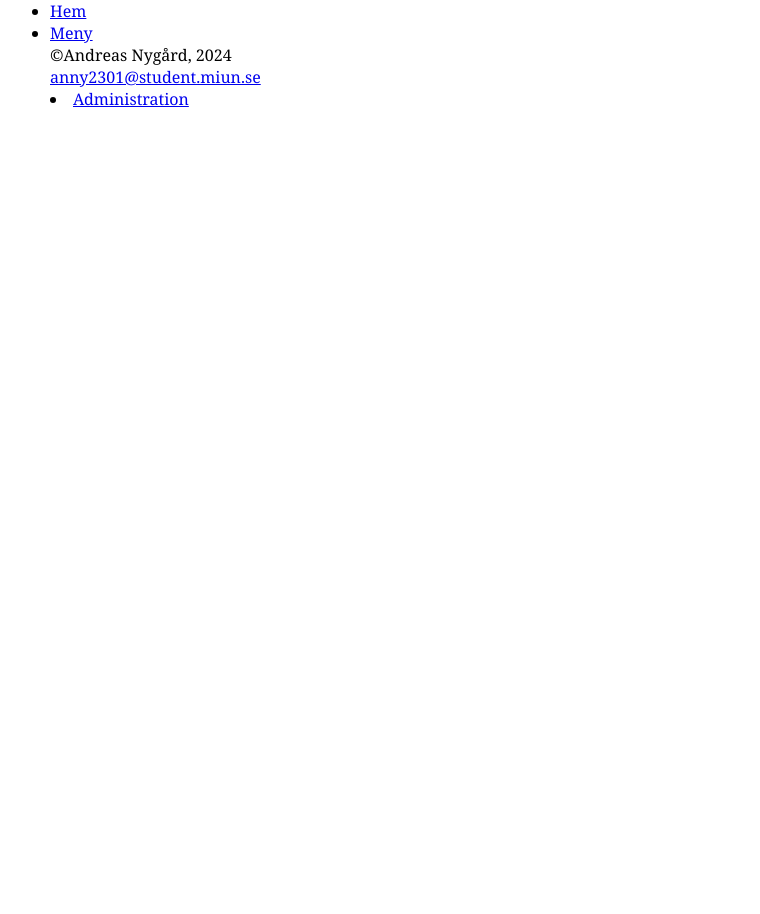
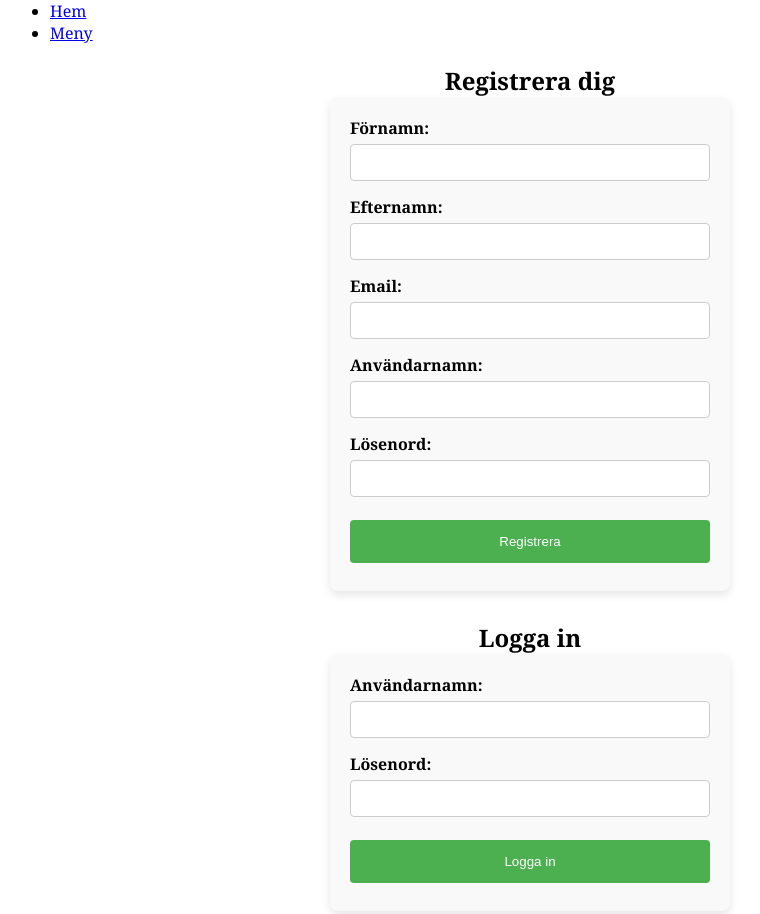
Before and after one commit to Nygaaard/projekt-webbsida, a website built with Parcel: page src/admin.html in a window 1280 px wide. Shown: the top 914 px of the page, without its empty margins (110-870 px from the left). Before the commit the page ends 800 px from the top, so only its background shows below. Built offline with nearby package versions, Linux system fonts and the light colour scheme.

Commit message:
Created form on admin.html. Also CSS

```diff
--- a/src/admin.html
+++ b/src/admin.html
@@ -16,7 +16,54 @@
         </ul>
       </nav>
     </header>
-    <main></main>
+    <main>
+      <div class="form-wrapper">
+        <div class="form-container">
+          <section class="register-section">
+            <h2 class="form-header">Registrera dig</h2>
+            <form method="post" class="register-form">
+              <label for="firstname">Förnamn:</label>
+              <br />
+              <input type="text" id="firstname" name="firstname" />
+              <br />
+              <label for="lastname">Efternamn:</label>
+              <br />
+              <input type="text" id="lastname" name="lastname" />
+              <br />
+              <label for="email">Email:</label>
+              <br />
+              <input type="email" id="email" name="username" />
+              <br />
+              <label for="username">Användarnamn:</label>
+              <br />
+              <input type="text" id="username" name="username" />
+              <br />
+              <label for="password">Lösenord:</label>
+              <br />
+              <input type="password" id="password" name="password" />
+              <br />
+              <input type="submit" id="register" value="Registrera" />
+            </form>
+          </section>
+          <div id="errMessageReg"></div>
+          <section class="login-section">
+            <h2 class="form-header">Logga in</h2>
+            <form action="post" class="login-form">
+              <label for="userName">Användarnamn:</label>
+              <br />
+              <input type="text" id="userNameLogin" name="userName" />
+              <br />
+              <label for="passWord">Lösenord:</label>
+              <br />
+              <input type="passWord" id="passWordLogin" name="passWord" />
+              <br />
+              <input type="submit" id="login" value="Logga in" />
+            </form>
+          </section>
+          <div id="errMessageLog"></div>
+        </div>
+      </div>
+    </main>
     <footer>
       <div>
         <p>&copy;Andreas Nygård, 2024</p>
```
Also changed, not shown: dist/admin.html.
